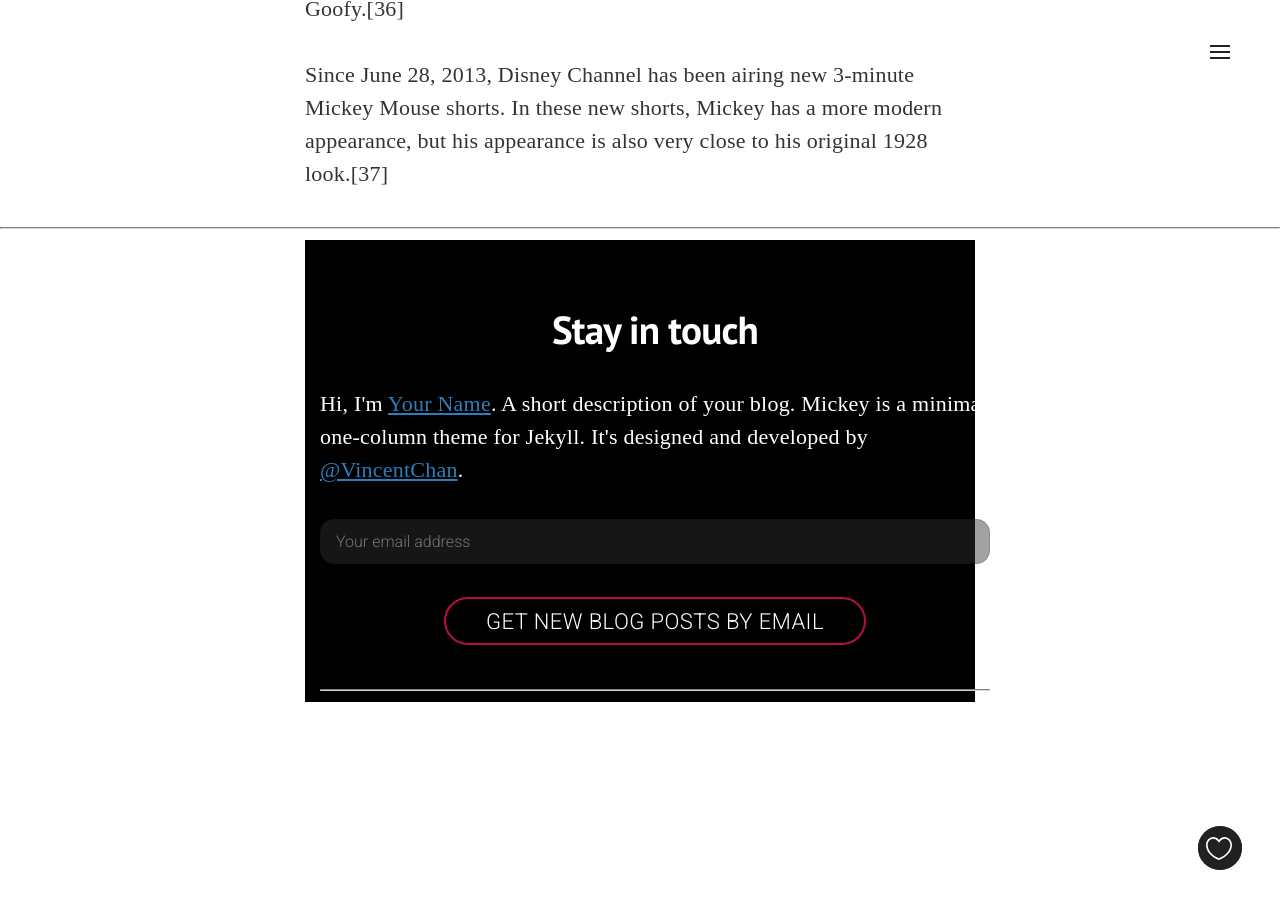
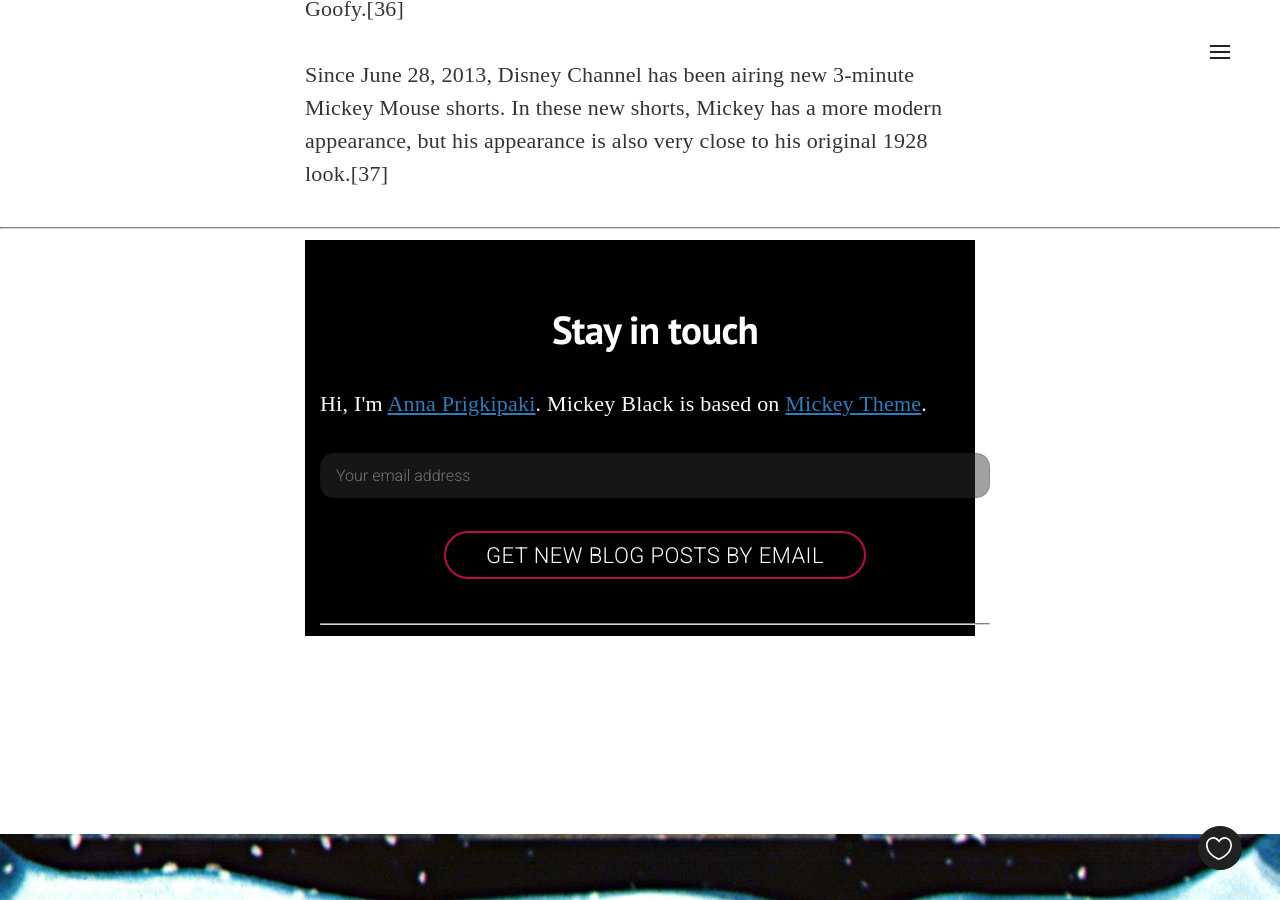
Before and after one commit to vincentchan/mickey, a Jekyll site: the page built from _posts/1983-12-16-television.markdown, in a window 1280 px wide and 900 px high, scrolled down 2219 px. Built offline with Jekyll 4.4.1, drawn with Linux system fonts in a browser that asks for light colours; nearby versions of some CDN libraries; some web fonts are replaced; Markdown is read by kramdown in place of the engine named in the settings; comment, search, counter and statistics services are not loaded.

Commit message:
Update subscribe.html

```diff
--- a/_includes/subscribe.html
+++ b/_includes/subscribe.html
@@ -2,7 +2,7 @@
   <div class="container container--content">
     <h3 class="u-alignCenter">Stay in touch</h3>
     <p>
-      Hi, I'm <a href="{{ site.baseurl }}about/">Your Name</a>. A short description of your blog. Mickey is a minimal one-column theme for Jekyll. It's designed and developed by <a href="http://github.com/vincentchan" target="_blank">@VincentChan</a>.
+      Hi, I'm <a href="{{ site.baseurl }}about/">Anna Prigkipaki</a>. Mickey Black is based on <a href="https://github.com/vincentchan/mickey" target="_blank">Mickey Theme</a>.
     </p>
     <div class="newsletterForm-wrapper">
       <!-- Begin MailChimp Signup Form -->
```
